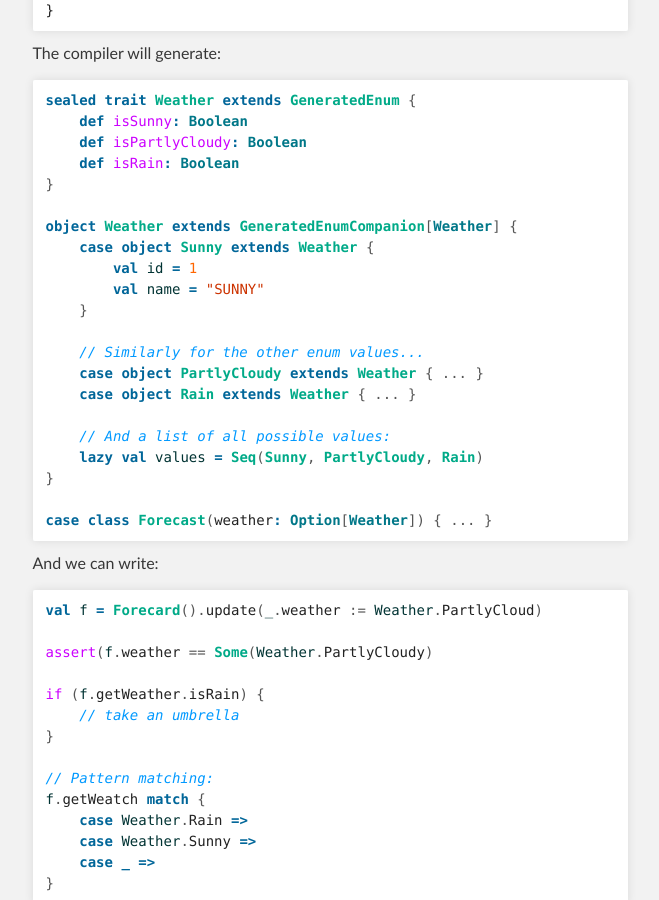
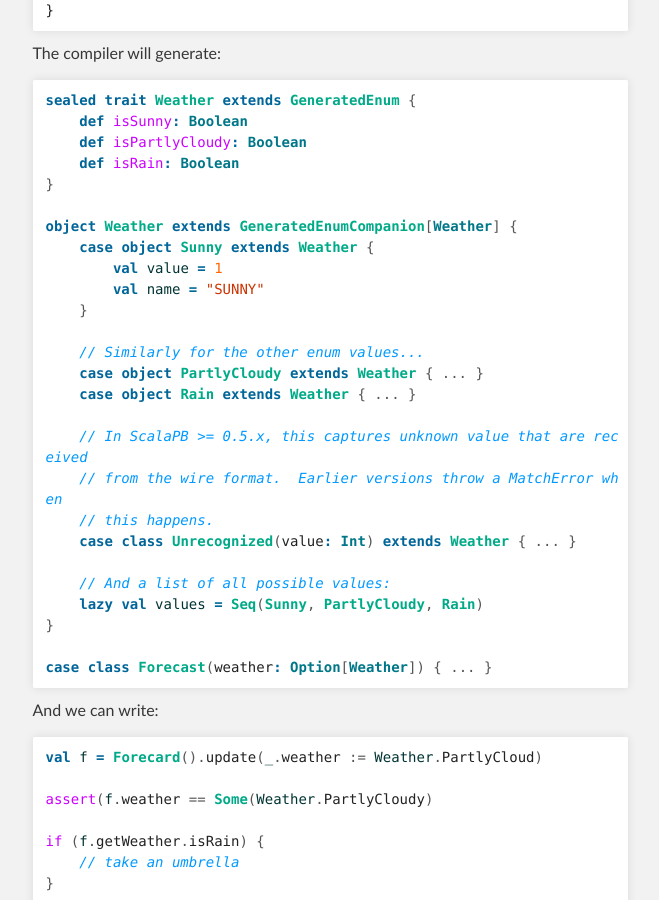
Before and after one commit to scalapb/ScalaPB, a Jekyll site: the page built from generated-code.md, in a window 1280 px wide and 900 px high, scrolled down 6542 px. Shown: the whole window, without its empty margins (310-969 px from the left). Built offline with Jekyll 4.4.1, drawn with Linux system fonts in a browser that asks for light colours.

Commit message:
update docs on enums

```diff
--- a/generated-code.md
+++ b/generated-code.md
@@ -329,13 +329,18 @@ sealed trait Weather extends GeneratedEnum {
 
 object Weather extends GeneratedEnumCompanion[Weather] {
     case object Sunny extends Weather {
-        val id = 1
+        val value = 1
         val name = "SUNNY"
     }
 
     // Similarly for the other enum values...
     case object PartlyCloudy extends Weather { ... }
     case object Rain extends Weather { ... }
+
+    // In ScalaPB >= 0.5.x, this captures unknown value that are received
+    // from the wire format.  Earlier versions throw a MatchError when
+    // this happens.
+    case class Unrecognized(value: Int) extends Weather { ... }
 
     // And a list of all possible values:
     lazy val values = Seq(Sunny, PartlyCloudy, Rain)
```
